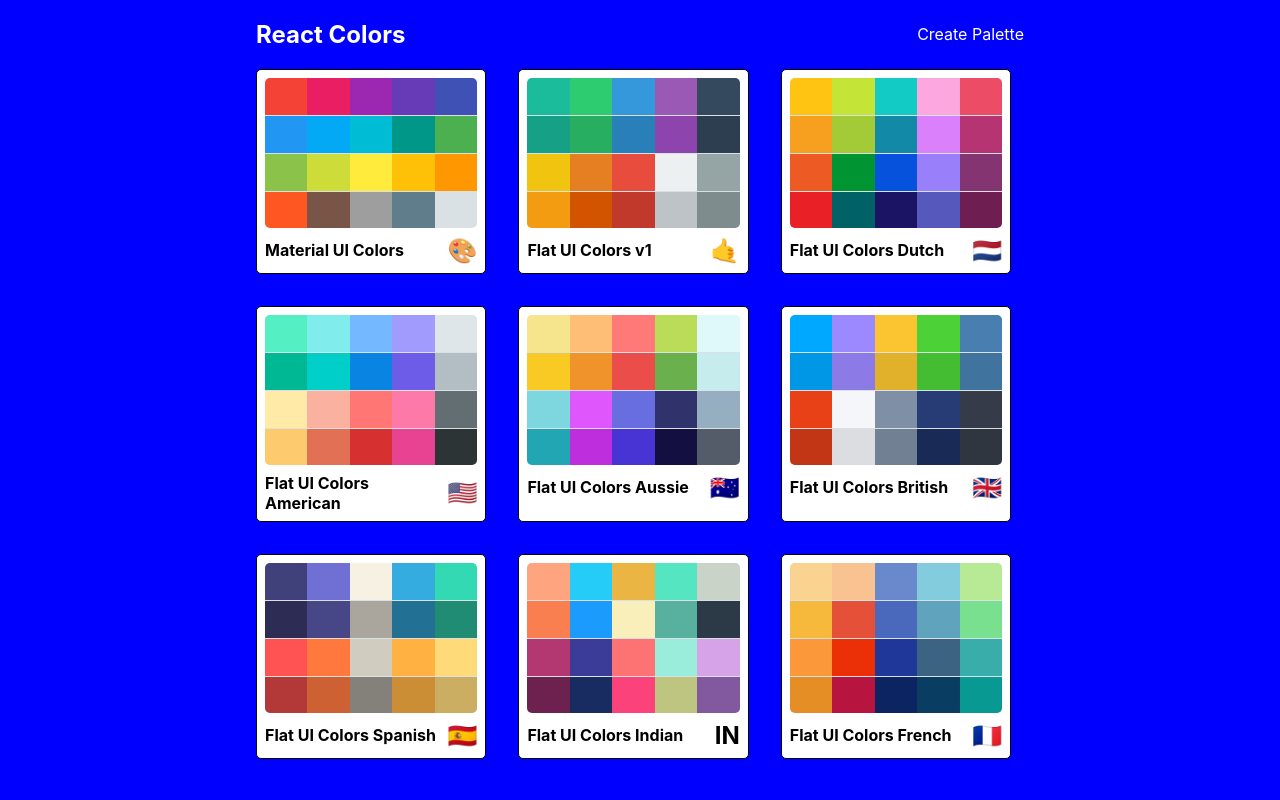
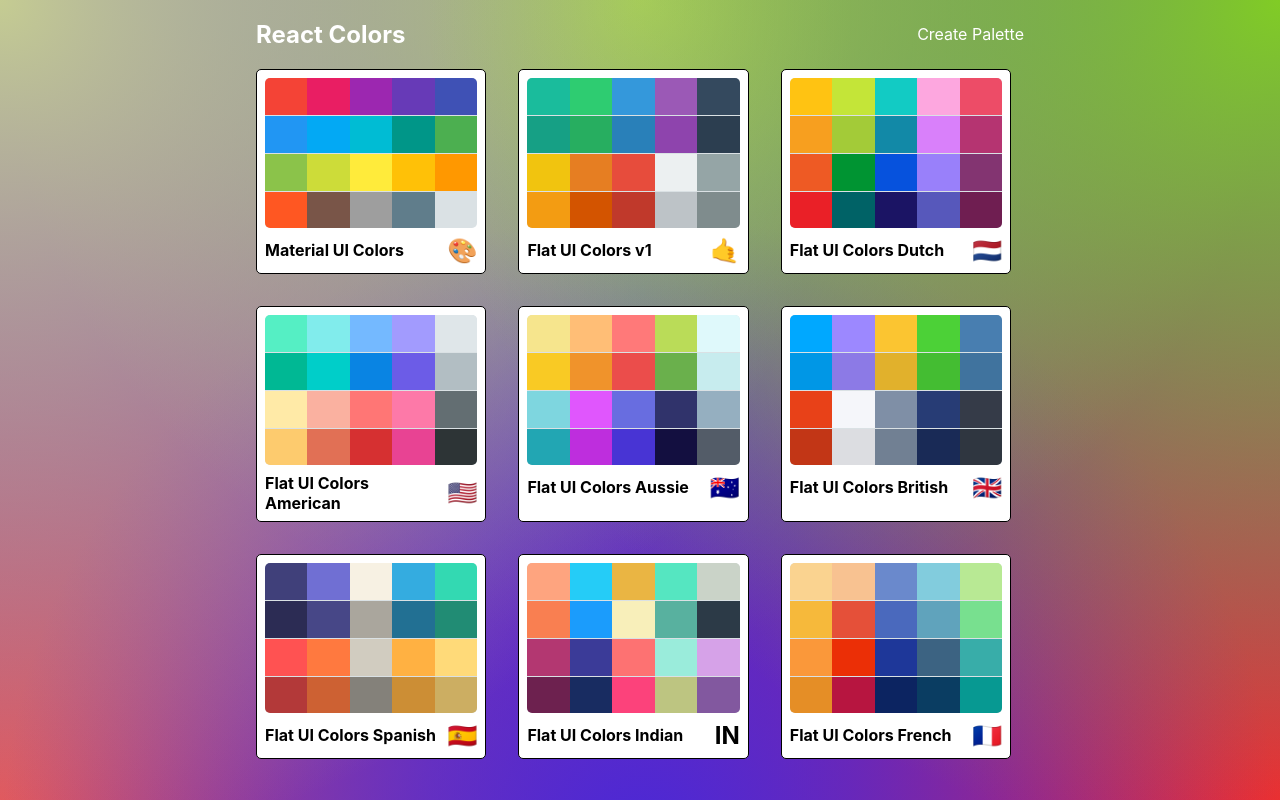
Before and after one commit to jatin-vashisht/My-Color-App, a React (Create React App) app: page / in a window 1280 px wide. Built offline with nearby package versions, Linux system fonts and the light colour scheme.

Commit message:
Added background svg to Palette

```diff
--- a/src/styles/PaletteListStyles.js
+++ b/src/styles/PaletteListStyles.js
@@ -1,12 +1,18 @@
 import { makeStyles } from "tss-react/mui";
 import sizes from "./sizes";
+import bg from './bg.svg'
 export default makeStyles()(theme => ({
     root: {
         backgroundColor: 'blue',
         height: '100vh',
         display: 'flex',
         alignItems: 'flex-start',
-        justifyContent: 'center'
+        justifyContent: 'center',
+        backgroundColor: '#4928D8',
+        background: `url(${bg})`,
+        backgroundAttachment: 'fixed',
+        backgroundSize: 'cover',
+        overflow: 'scroll'
     },
     container: {
         width: '60%',
```
Also changed, not shown: src/seedColors.js (line endings or trailing spaces), src/styles/bg.svg (added).
